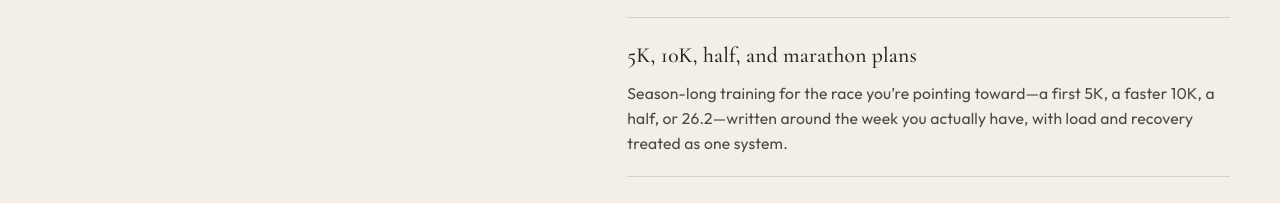
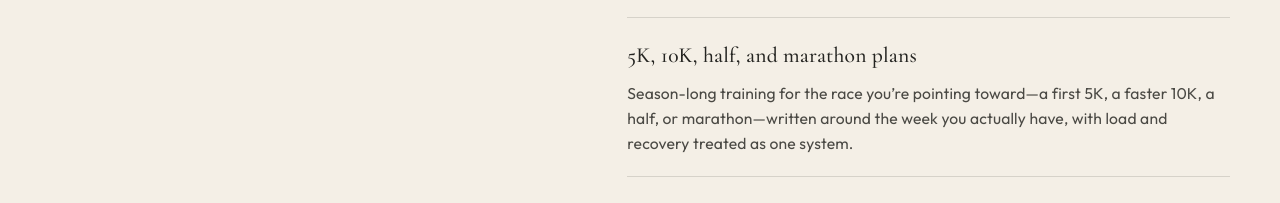
Before and after one commit to savannahschrader/running, a plain HTML site: page index.html in a window 1280 px wide. Shown: the part 1359-1562 px from the top of the page. Drawn offline with nearby package versions, Linux system fonts and the light colour scheme.

Commit message:
Say marathon instead of 26.2 in the training plans copy.
Co-authored-by: Cursor <cursoragent@cursor.com>

```diff
--- a/index.html
+++ b/index.html
@@ -77,7 +77,7 @@
           </li>
           <li>
             <span class="offering-name">5K, 10K, half, and marathon plans</span>
-            <span class="offering-meta">Season-long training for the race you’re pointing toward—a first 5K, a faster 10K, a half, or 26.2—written around the week you actually have, with load and recovery treated as one system.</span>
+            <span class="offering-meta">Season-long training for the race you’re pointing toward—a first 5K, a faster 10K, a half, or marathon—written around the week you actually have, with load and recovery treated as one system.</span>
           </li>
         </ul>
         <a class="text-link" href="https://calendly.com/savannahschrader65/in-person-running-session" target="_blank" rel="noopener noreferrer" data-calendly>Book a free consultation</a>
```
